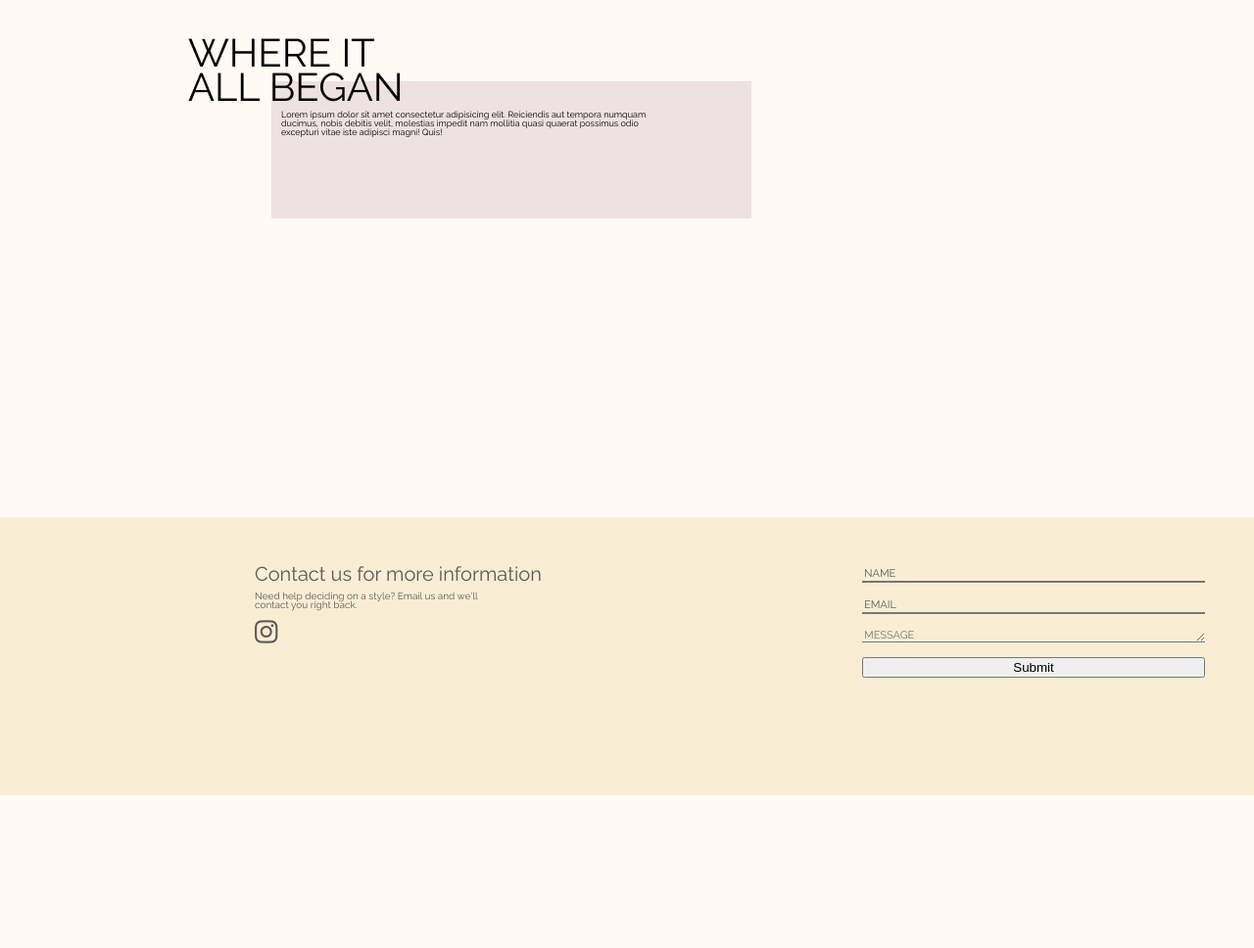
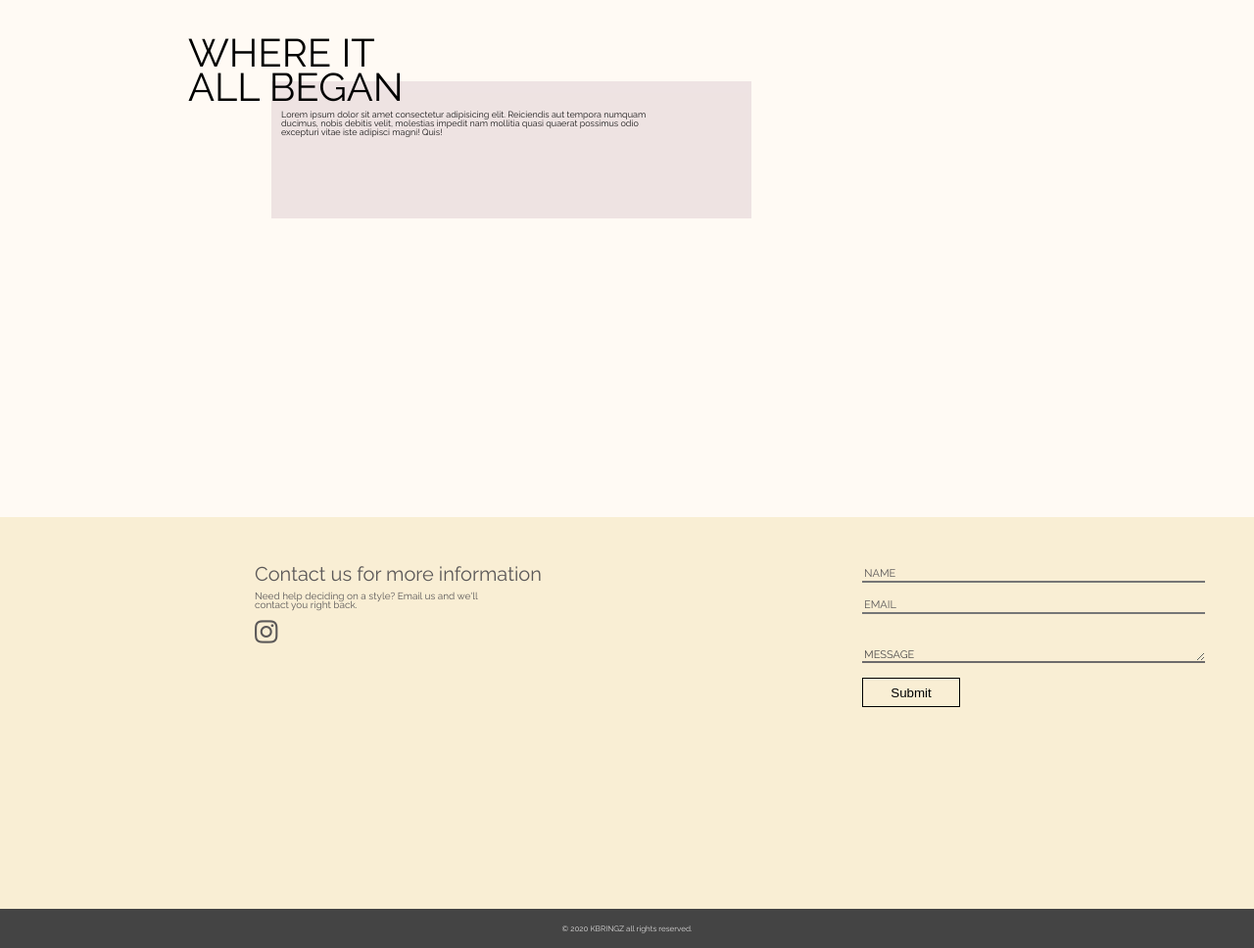
Before and after one commit to mbevko/kbringz, a plain HTML site: page index.html in a window 1280 px wide. Shown: the part 922-1890 px from the top of the page at 98% size. Before the commit the page ends 1734 px from the top, so only its background shows below. Drawn offline with Linux system fonts and the light colour scheme.

Commit message:
finished and added footer

```diff
--- a/index.html
+++ b/index.html
@@ -65,6 +65,9 @@
             </div>
         </article>
     </section>
+    <footer>
+        <p>© 2020 KBRINGZ all rights reserved.</p>
+    </footer>
     <script src="script.js"></script>
 </body>
 </html>
--- a/script.js
+++ b/script.js
@@ -16,3 +16,15 @@ listItems.forEach(item => {
         mobileNav.classList.toggle("mobile_nav_open");
     })
 });
+
+// navbar scroll
+
+let navbar = document.querySelector(".navbar");
+
+window.addEventListener('scroll', () => {
+    if(window.scrollY > 10) {
+        navbar.style.background = "rgb(221, 218, 218)"
+    } else {
+        navbar.style.background = "none"
+    }
+})
--- a/stylesheet.css
+++ b/stylesheet.css
@@ -24,6 +24,8 @@ body {
 .navbar {
     position: fixed;
     width: 100vw;
+    transition: .3s;
+    z-index: 5;
 }
 
 /* background:rgb(221, 218, 218); */
@@ -195,6 +197,7 @@ li a {
     height: 140px;
     background: #EDE1E1;
     z-index: 1;
+    opacity: .9
 }
 
 /* --------------------------------- Contact ---------------------------------*/
@@ -202,11 +205,11 @@ li a {
 .contact_section {
     display: flex;
     background: #F9EED4;
-    height: 284px;
+    height: 400px;
     width: 100vw;
     margin-top: 150px;
     padding-top: 50px;
-
+    margin-bottom: 0;
 }
 
 .con_content {
@@ -266,12 +269,48 @@ form {
     line-height: 9px;
     color: #5B5858;
     margin-bottom: 15px;
+    outline: none;
 }
 
 input::placeholder {
     color: #5B5858;
 }
 
-text-area {
-    border-bottom: solid 2px;
+textarea {
+    border-bottom: solid #6e6b6b 2px;
+    margin-top: 20px;
 }
+
+textarea::placeholder {
+    color: #4d4b4b;
+}
+
+.submit_btn {
+    background: none;
+    border: solid black 1px;
+    cursor: pointer;
+    width: 100px;
+    height: 30px;
+}
+
+.submit_btn:hover {
+    background: black;
+    color: silver;
+}
+
+/* --------------------------------- Footer ---------------------------------*/
+
+footer {
+    background: rgb(68, 68, 68);
+    height: 40px;
+    display: flex;
+    justify-content: center;
+    align-items: center;
+}
+
+footer p {
+    color: rgb(221, 220, 220);
+    font-size: 6pt;
+    padding: 0;
+
+}
```
